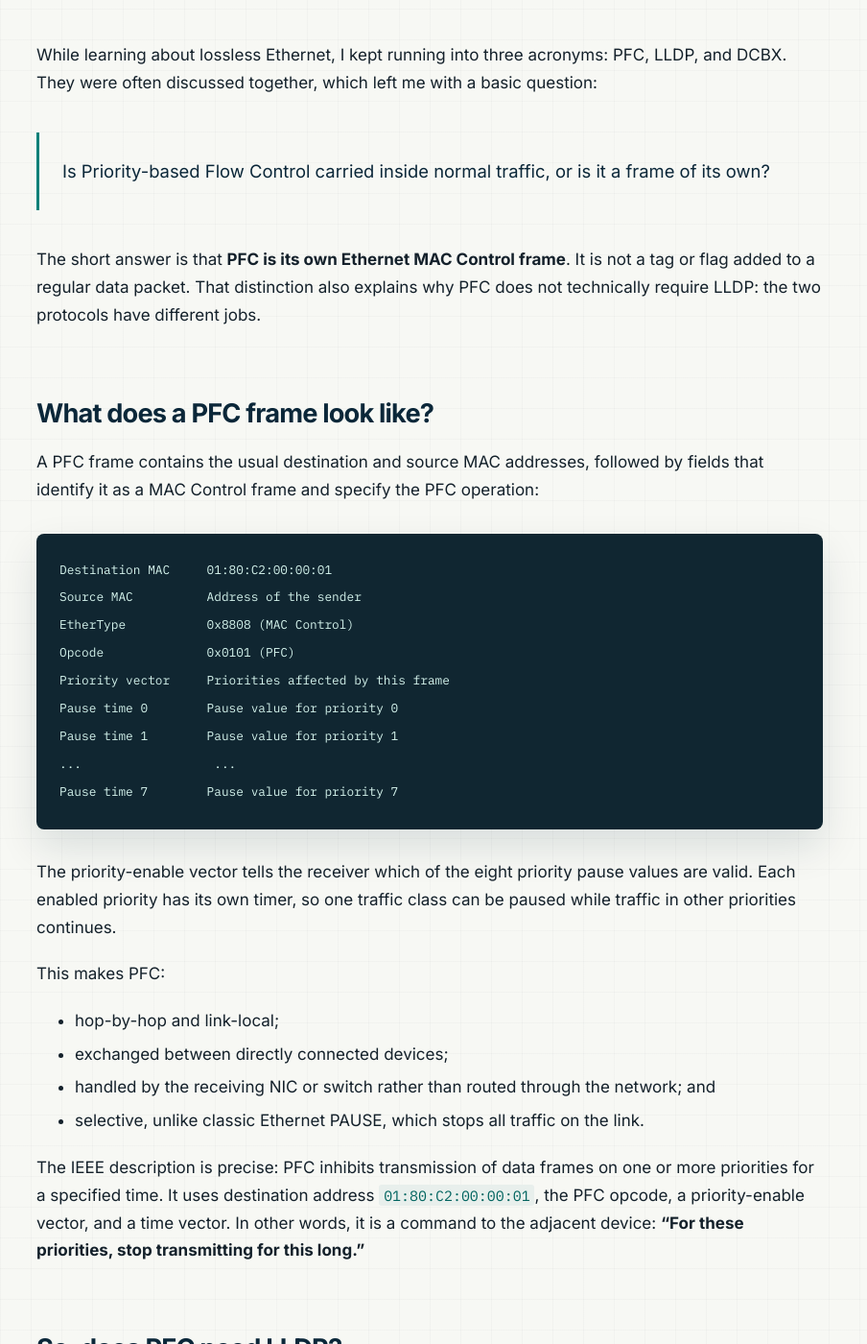
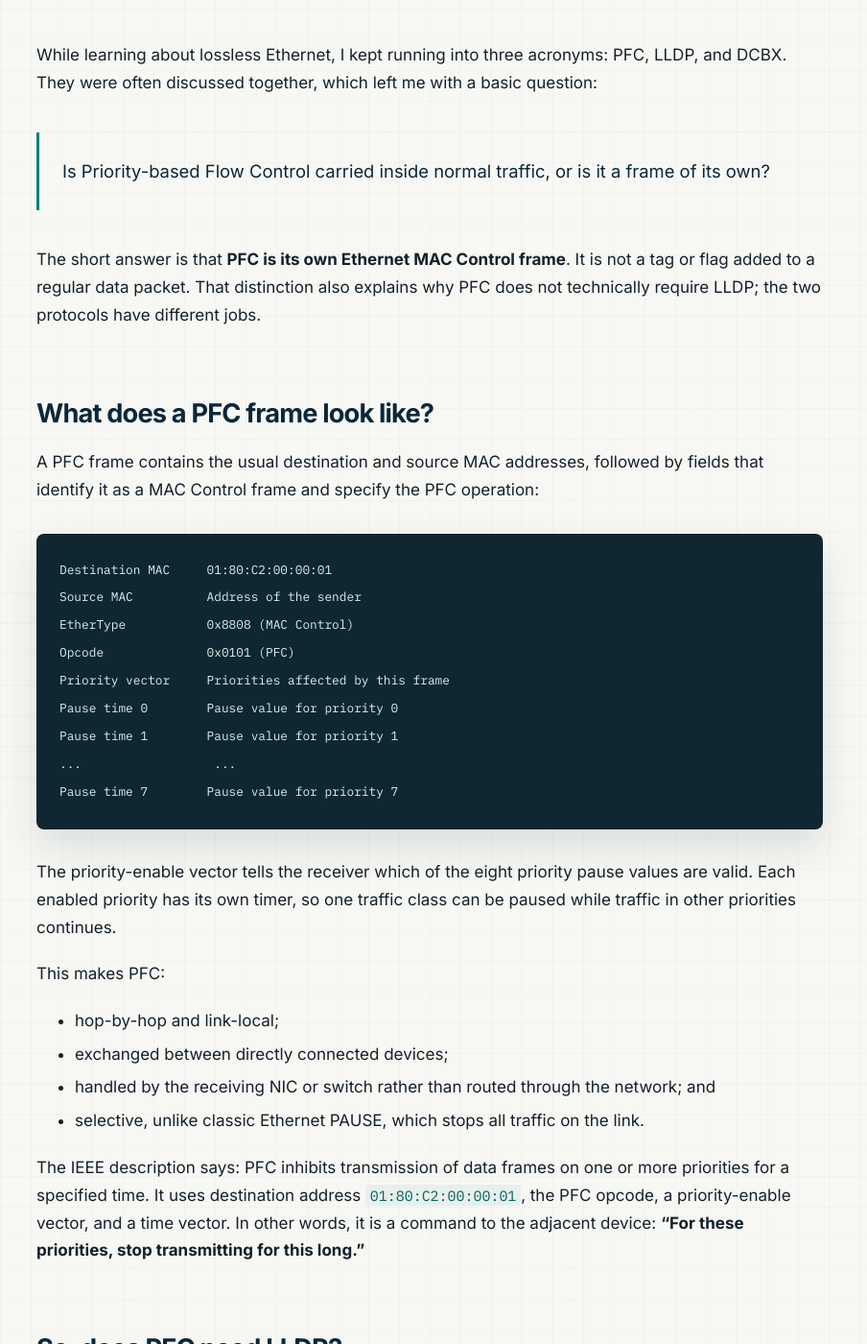
Before and after one commit to karsagar28/karsagar28.github.io, a Jekyll site: the page built from _posts/2026-08-16-is-pfc-its-own-ethernet-frame.md, in a window 1280 px wide and 1400 px high, scrolled down 631 px. Shown: the whole window at 96% size, without its empty margins (192-1096 px from the left). Built offline with Jekyll 4.4.1, drawn with Linux system fonts in a browser that asks for light colours; some of the changed text lies outside the part shown.

Commit message:
Update PFC article wording

```diff
--- a/_posts/2026-08-16-is-pfc-its-own-ethernet-frame.md
+++ b/_posts/2026-08-16-is-pfc-its-own-ethernet-frame.md
@@ -16,7 +16,7 @@
 
 > Is Priority-based Flow Control carried inside normal traffic, or is it a frame of its own?
 
-The short answer is that **PFC is its own Ethernet MAC Control frame**. It is not a tag or flag added to a regular data packet. That distinction also explains why PFC does not technically require LLDP: the two protocols have different jobs.
+The short answer is that **PFC is its own Ethernet MAC Control frame**. It is not a tag or flag added to a regular data packet. That distinction also explains why PFC does not technically require LLDP; the two protocols have different jobs.
 
 ## What does a PFC frame look like?
 
@@ -43,7 +43,7 @@
 - handled by the receiving NIC or switch rather than routed through the network; and
 - selective, unlike classic Ethernet PAUSE, which stops all traffic on the link.
 
-The IEEE description is precise: PFC inhibits transmission of data frames on one or more priorities for a specified time. It uses destination address `01:80:C2:00:00:01`, the PFC opcode, a priority-enable vector, and a time vector. In other words, it is a command to the adjacent device: **“For these priorities, stop transmitting for this long.”**
+The IEEE description says: PFC inhibits transmission of data frames on one or more priorities for a specified time. It uses destination address `01:80:C2:00:00:01`, the PFC opcode, a priority-enable vector, and a time vector. In other words, it is a command to the adjacent device: **“For these priorities, stop transmitting for this long.”**
 
 ## So, does PFC need LLDP?
 
@@ -80,6 +80,7 @@
 | PFC | Tells the adjacent device to pause selected priorities | Hop-by-hop, during congestion |
 | ECN | Marks an IP packet to report congestion without immediately dropping it | Carried toward an endpoint |
 | CNP in RoCEv2 | Tells the sender to reduce its transmission rate after ECN is observed | Feedback toward the source |
+
 
 PFC does not require LLDP/DCBX, but without some way to verify configuration, the neighbors may disagree—for example, the switch may send PFC for priority 3 while the NIC expects RoCE on priority 4. The frames would still be valid, but the intended traffic would not be protected.
 
```
Also changed, not shown: other parts of _posts/2026-08-16-is-pfc-its-own-ethernet-frame.md (+1 -1 lines).
